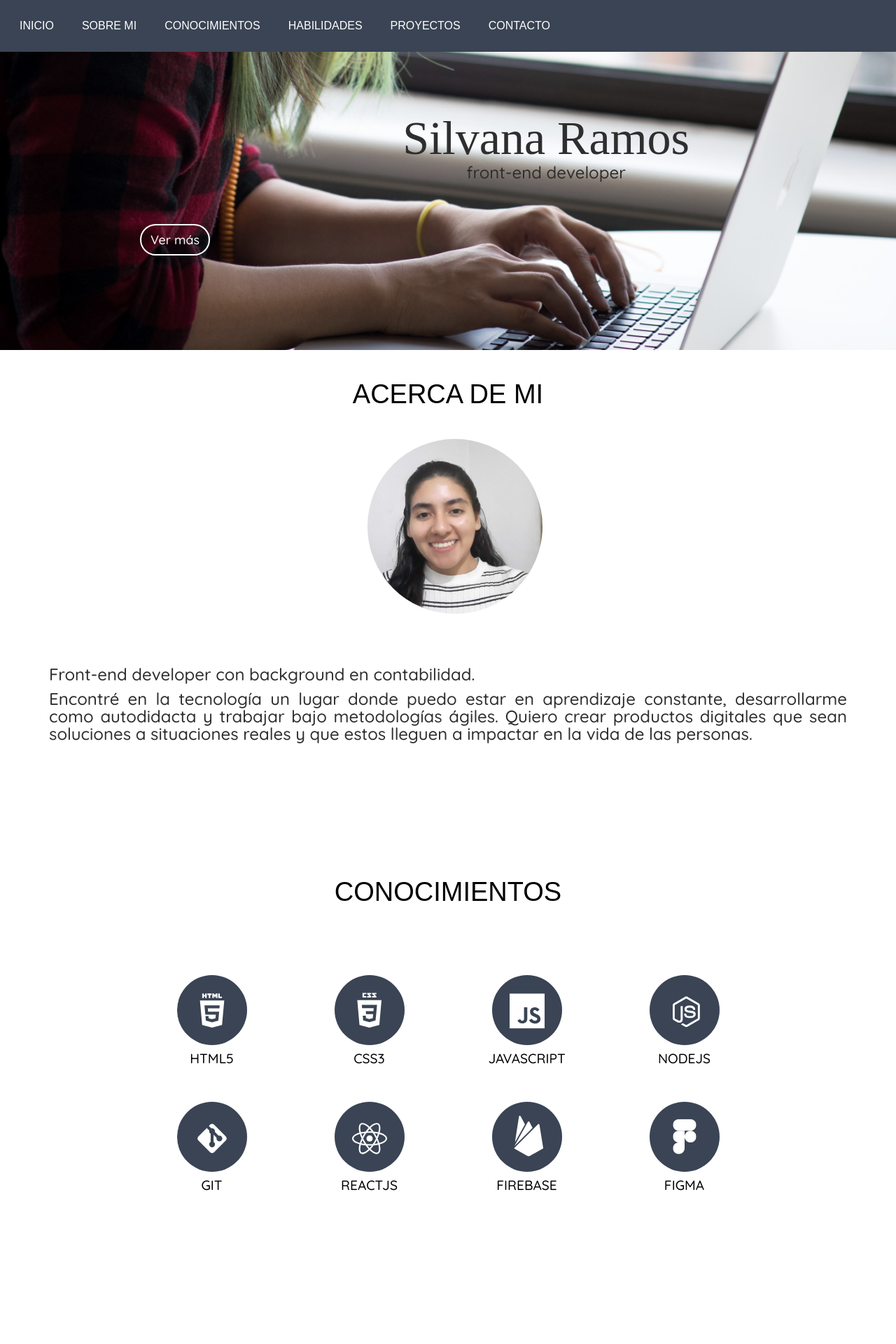
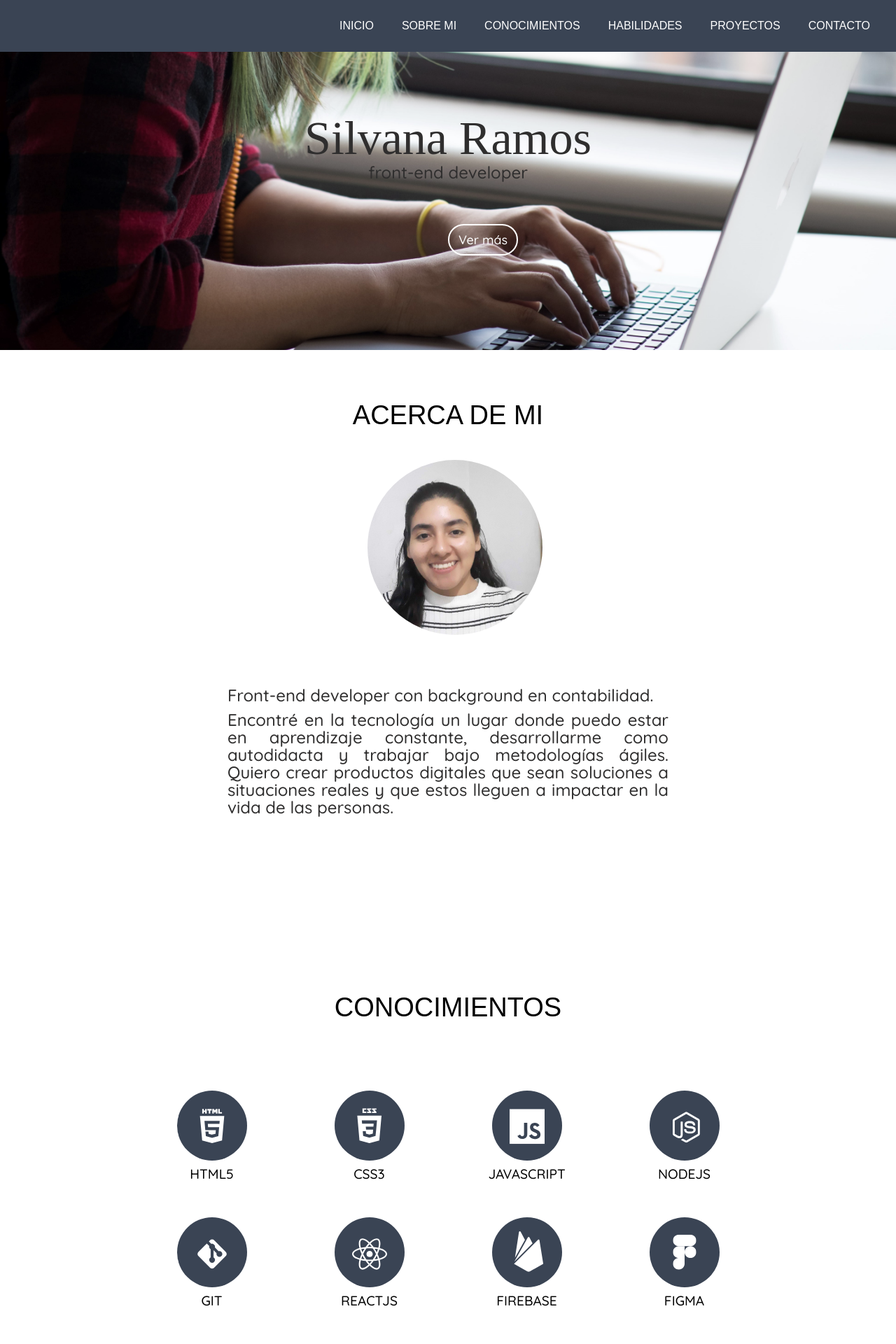
Before and after one commit to silvanarl/portafolio, a React app: page / in a window 1280 px wide. Shown: the top 1920 px of the page at 70% size. Built offline with nearby package versions, Linux system fonts and the light colour scheme; a web font is replaced by a local one.

Commit message:
ultimos detalles

```diff
--- a/src/components/AboutMe.jsx
+++ b/src/components/AboutMe.jsx
@@ -2,7 +2,7 @@ import React from 'react';
 import myPhoto from '../assets/myPhoto.png';
 
 const About = () => (
-  <div id="about" className="homeMobile marginCont">
+  <div id="about" className="homeMobile paddCont">
     <div className="mrg20">
       <p className="textCenter">ACERCA DE MI</p>
     </div>
--- a/src/components/Contact.jsx
+++ b/src/components/Contact.jsx
@@ -5,7 +5,7 @@ import iconMailContact from '../assets/contact/mail-contact.svg';
 import iconPhoneContact from '../assets/contact/phone-contact.svg';
 
 const Contact = () => (
-  <div id="contact">
+  <div id="contact" className="paddCont">
     <p className="textCenter mrg20">CONTACTEMOS</p>
     <div className="contactDiv">
       <div className="center">
--- a/src/components/NavBar.jsx
+++ b/src/components/NavBar.jsx
@@ -13,7 +13,7 @@ export const ButtonMenu = () => (
 
 export const NavBar = () => (
   <nav id="nav" className="navbar">
-    <ul>
+    <ul className="ulNav">
       <li><a href="#home" onClick={buttonToggle}>INICIO</a></li>
       <li><a href="#about" onClick={buttonToggle}>SOBRE MI</a></li>
       <li><a href="#knowledge" onClick={buttonToggle}>CONOCIMIENTOS</a></li>
--- a/src/components/Projects.jsx
+++ b/src/components/Projects.jsx
@@ -5,7 +5,7 @@ import pokedex from '../assets/projects/pokedex.png';
 import cardCredit from '../assets/projects/cardCredit.png';
 
 const Projects = () => (
-  <div id="projects">
+  <div id="projects" className="paddCont">
     <p className="textCenter mrg20">PROYECTOS</p>
     <div className="flex projectsDiv">
       <div className="column project">
--- a/src/components/SoftSkills.jsx
+++ b/src/components/SoftSkills.jsx
@@ -5,7 +5,7 @@ import iconTeamWork from '../assets/softSkills/teamWork.svg';
 import iconUncertainty from '../assets/softSkills/uncertaintyManagement.svg';
 
 const Soft = () => (
-  <div id="skills" className="flex column marginCont">
+  <div id="skills" className="flex column paddCont">
     <div className="mrg20">
       <p className="textCenter">HABILIDADES</p>
     </div>
--- a/src/components/TechSkills.jsx
+++ b/src/components/TechSkills.jsx
@@ -9,7 +9,7 @@ import iconFirebase from '../assets/techSkills/blue-firebase.svg';
 import iconNodeJs from '../assets/techSkills/blue-node.svg';
 
 const Knowledge = () => (
-  <div id="knowledge" className="flex column marginCont">
+  <div id="knowledge" className="flex column paddCont">
     <p className="textCenter mrg20">CONOCIMIENTOS</p>
     <div className="divTechSkills center flex">
       <div className="column divBySkill mrgnTechSkill">
--- a/src/styles/header.scss
+++ b/src/styles/header.scss
@@ -34,6 +34,10 @@
 }
 .icon-menu{
     width: 25px;
+}
+.ulNav{
+    float: right;
+    padding-right: 25px;
 }
 
 
--- a/src/styles/style.scss
+++ b/src/styles/style.scss
@@ -54,7 +54,7 @@ body{
     color: $white;
 }
 .homeBackground{
-    width: 100vw;
+    // width: 100vw;
     height: 500px;
     display: $flex;
     position: relative;
@@ -87,7 +87,7 @@ body{
     background-color: transparent;
     position: absolute;
     top: 320px;
-    left: 200px;
+    // left: 200px;
 }
 .initBtn:hover{
     backdrop-filter: opacity(.5);
@@ -164,8 +164,8 @@ body{
 .mrg20{
     margin:20px;
 }
-.marginCont{
-    margin-top:50px;
+.paddCont{
+    padding-top:60px;
 }
 .projectsDiv{
     min-width: 320px;
@@ -269,7 +269,7 @@ a:link{
     }
     .divHome {
         top: 160px;
-        right: 280px;
+        // right: 280px;
     }
     .divBySkill{
         width: 180px;
@@ -291,6 +291,9 @@ a:link{
     }
     .contentAbout{
         padding: 35px;
+        max-width: 700px;
+        justify-content: center;
+        align-self: center;
     }
     .aboutDiv{
         margin-bottom: 140px;
```
